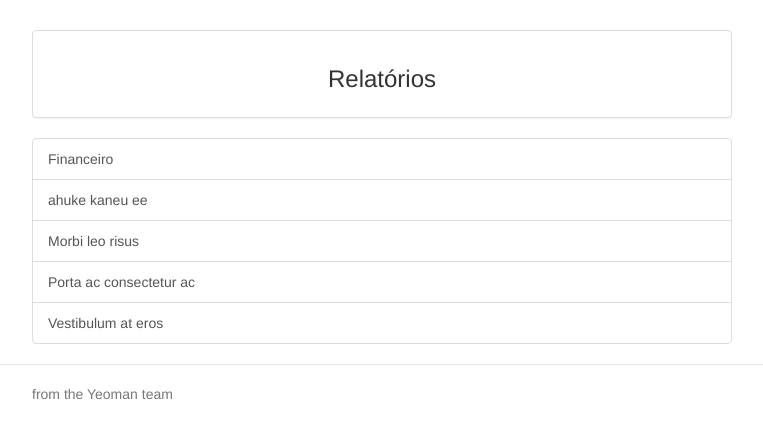
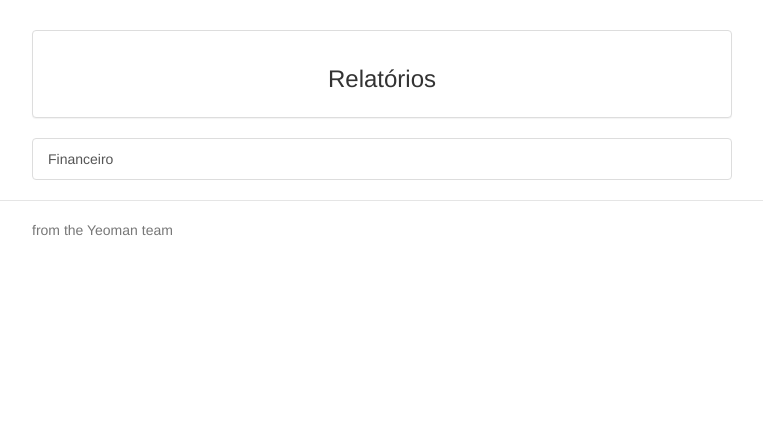
Before and after one commit to delete/estofadora, a Django app: a page that uses estofadora/statement/templates/statement/statement.html in a window 1280 px wide. Shown: the part 73-512 px from the top of the page, without its empty margins (258-1021 px from the left). Run offline with Django 3.2, Linux system fonts and the light colour scheme; the visitor is signed in with stand-in values (Sample User, id 1); some libraries are stand-ins or nearby versions.

Commit message:
just removing trash

```diff
--- a/estofadora/statement/templates/statement/statement.html
+++ b/estofadora/statement/templates/statement/statement.html
@@ -9,10 +9,6 @@
 
 <div class="list-group">
   <a href="{% url 'statement:cash' %}" class="list-group-item">Financeiro</a>
-  <a href="#" class="list-group-item">ahuke kaneu ee</a>
-  <a href="#" class="list-group-item">Morbi leo risus</a>
-  <a href="#" class="list-group-item">Porta ac consectetur ac</a>
-  <a href="#" class="list-group-item">Vestibulum at eros</a>
 </div>
 
 {% endblock %}
```
